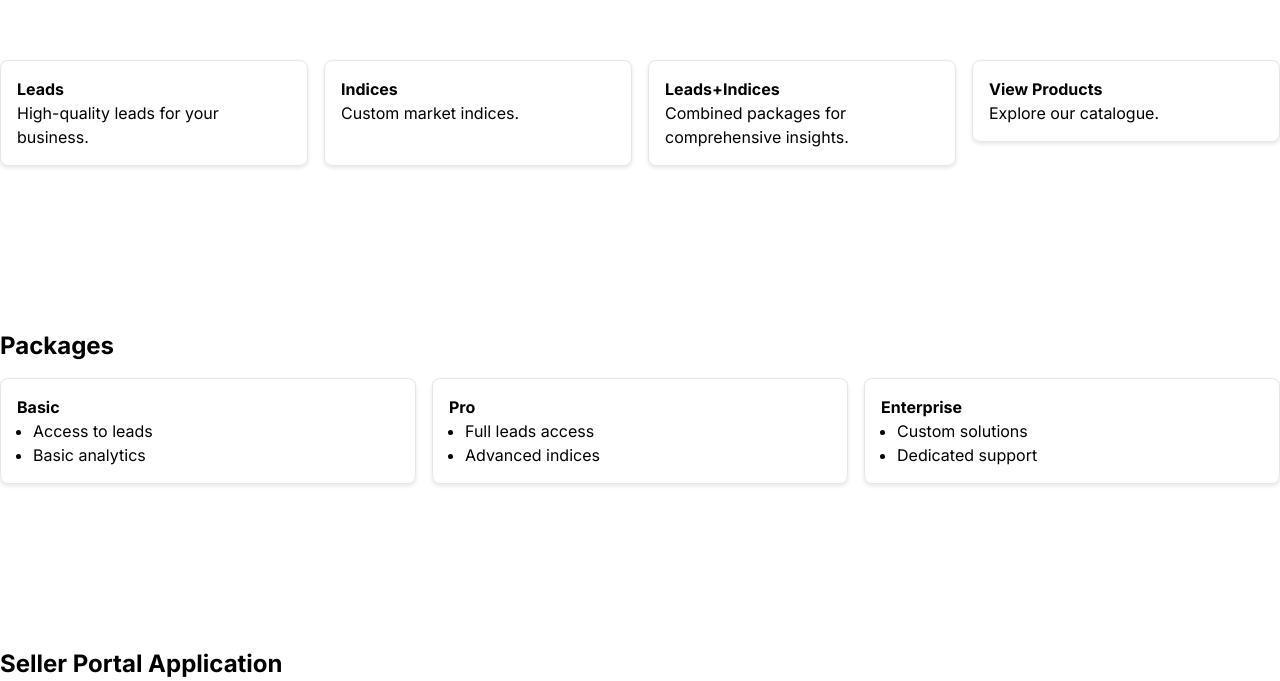
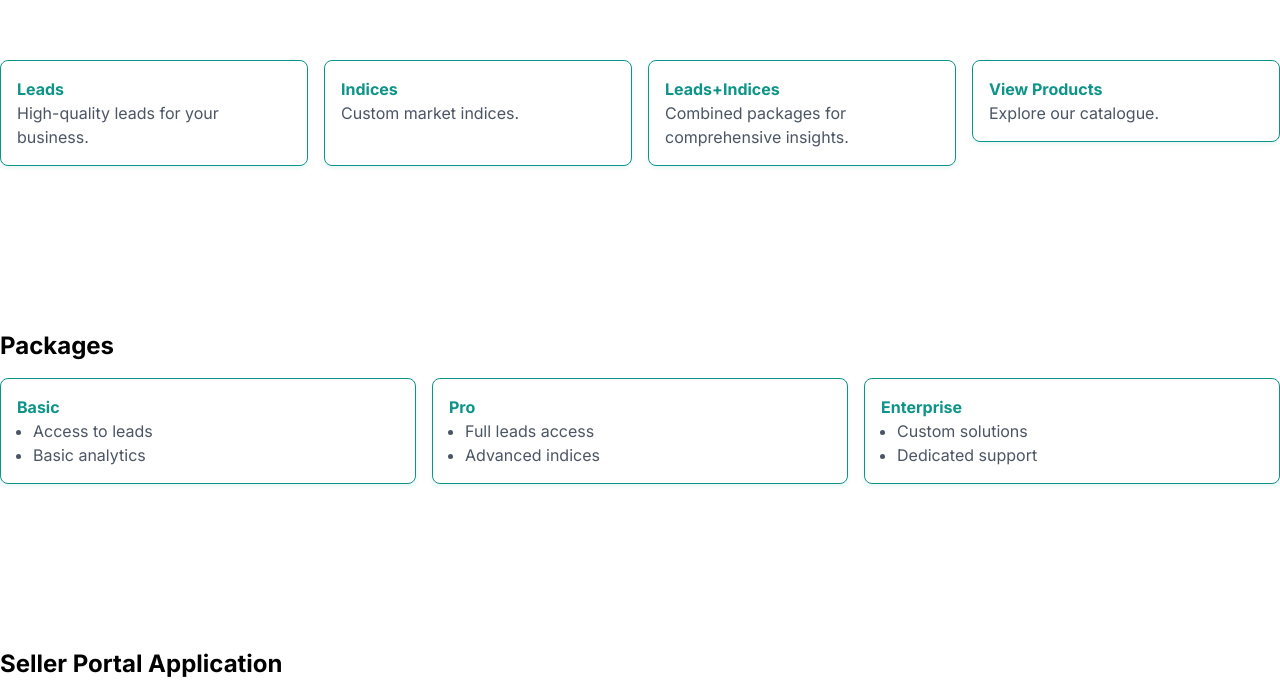
Before and after one commit to Lenaulujuju3/stackfold, a Next.js app: page / in a window 1280 px wide. Shown: the part 1090-1771 px from the top of the page. Built offline with nearby package versions, Linux system fonts and the light colour scheme.

Commit message:
Complete teal cards and carousel enhancements for premium look

```diff
--- a/app/globals.css
+++ b/app/globals.css
@@ -19,10 +19,15 @@ body {
 
 .solid-card {
   background-color: white;
-  border: 1px solid #e5e7eb;
+  border: 1px solid #0d9488; /* Teal border */
   border-radius: 8px;
-  box-shadow: 0 2px 4px rgba(0,0,0,0.1);
+  box-shadow: 0 2px 4px rgba(13, 148, 136, 0.1); /* Teal shadow */
   padding: 16px;
+  transition: box-shadow 0.3s ease;
+}
+
+.solid-card:hover {
+  box-shadow: 0 4px 8px rgba(13, 148, 136, 0.2); /* Teal hover shadow */
 }
 
 .gradient-accent {
@@ -35,6 +40,7 @@ body {
   background-size: cover;
   background-repeat: no-repeat;
 }
+
 .scrollbar-hide::-webkit-scrollbar {
   display: none;
 }
--- a/components/PackageCard.tsx
+++ b/components/PackageCard.tsx
@@ -9,16 +9,16 @@ interface Props {
 
 export default function PackageCard({ title, description, bullets, link }: Props) {
   const content = (
-    <div className="solid-card p-4">
-      <h3 className="font-bold">{title}</h3>
-      {description && <p>{description}</p>}
+    <div className="solid-card">
+      <h3 className="font-bold text-teal">{title}</h3>
+      {description && <p className="text-gray-600">{description}</p>}
       {bullets && (
-        <ul className="list-disc pl-4">
+        <ul className="list-disc pl-4 text-gray-600">
           {bullets.map((b, idx) => <li key={idx}>{b}</li>)}
         </ul>
       )}
     </div>
   );
 
-  return link ? <Link href={link}>{content}</Link> : content;
+  return link ? <Link href={link} className="block hover:scale-105 transition-transform">{content}</Link> : content;
 }
```
